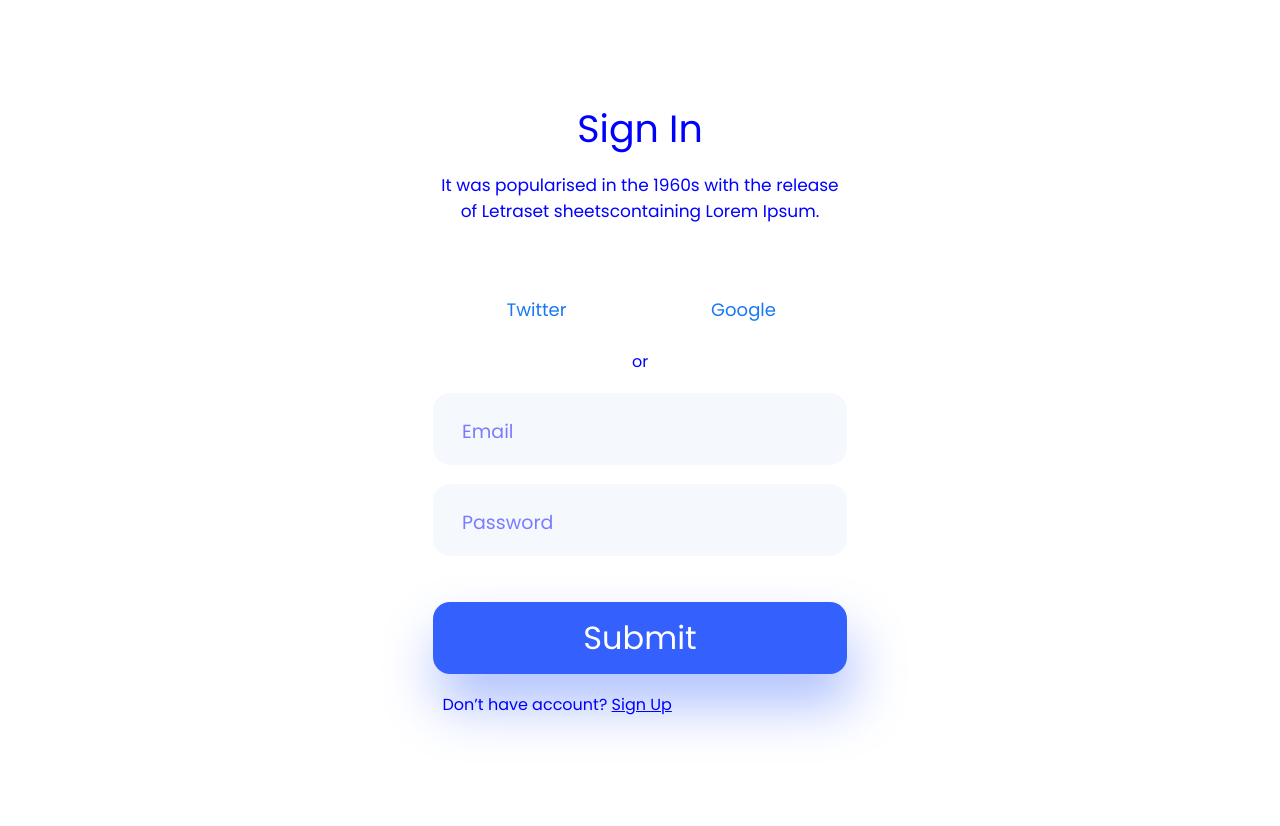
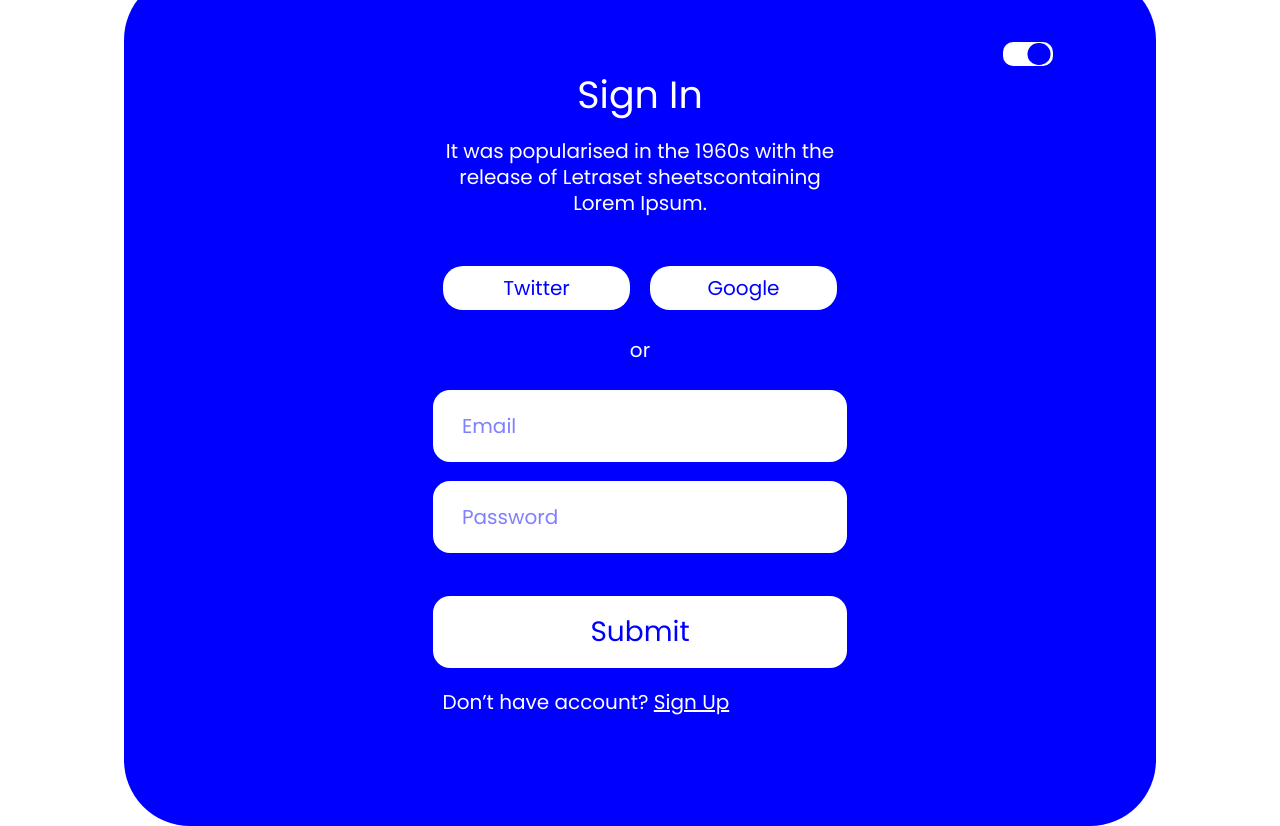
Before and after one commit to telare/MucleMate, a Next.js app: page /sign-in in a window 1280 px wide. Built offline with nearby package versions, Linux system fonts and the light colour scheme.

Commit message:
added global variables, apply for form styles & btn mixin, theme btn, styling depen on global html class functionality

```diff
--- a/src/app/(auth)/Form.module.scss
+++ b/src/app/(auth)/Form.module.scss
@@ -1,18 +1,34 @@
 @use "@shared/styles/mixins/btn__mixins" as global_btn__mixins;
 @use "@shared/styles/mixins/div__mixin" as global_div__mixins;
 @use "@shared/styles/mixins/breakpoints__mixin" as global_breakpoints__mixins;
+@use "@shared/styles/Variables" as variables;
 
-//scaled
 .main__con {
   @include global_div__mixins.basic__div($width: 1032px, $height: 852px);
-  background-color: white;
   border-radius: 66px;
   flex-direction: column;
-
+  position: relative;
+  .theme_btn__con {
+    position: absolute;
+    right: 10%;
+    top: 8%;
+  }
+  background-color: variables.$base_background_color__dark;
+  color: variables.$base_color__dark;
+  input {
+    background-color: variables.$base_input_background_color__light;
+    color: variables.$base_input_color;
+  }
+  :global(html.dark) & {
+    background-color: variables.$base_background_color__light;
+    color: variables.$base_color__light;
+    input {
+      background-color: variables.$base_input_background_color__dark;
+    }
+  }
   form {
     @include global_div__mixins.basic__div($width: 414px, $height: 686px);
     flex-direction: column;
-
     div:nth-last-child(1) {
       @include global_div__mixins.basic__div($height: 20%);
       flex-direction: column;
@@ -23,6 +39,11 @@
         margin-left: 19px;
         width: 100%;
         margin-top: 19px;
+        font-size: variables.$base_font_size_p__desktop;
+        color: variables.$base_color__dark;
+        :global(html.dark) & {
+          color: variables.$base_color__light;
+        }
       }
       a {
         text-decoration: underline;
@@ -30,16 +51,19 @@
       button {
         width: 100%;
         height: 72px;
-        font-size: 32px;
-        background-color: #3461fd;
-        color: white;
-        box-shadow: 5px 31px 53px 0px rgba(52, 97, 253, 0.4);
+        font-size: variables.$base_font_size_btn__desktop;
+        // box-shadow: 5px 31px 53px 0px rgba(52, 97, 253, 0.4);
         border-radius: 17px;
         margin: 0px;
+        background-color: variables.$base_background_color__dark;
+        color: variables.$base_color__dark;
+        :global(html.light) & {
+          background-color: variables.$base_background_color__light;
+          color: variables.$base_color__light;
+        }
       }
     }
   }
-
   @include global_breakpoints__mixins.breakpoint(small) {
     @include global_div__mixins.basic__div($width: 90%, $height: 80%);
     form {
@@ -52,7 +76,7 @@
         }
         button {
           border-radius: 14px;
-          font-size: 20px;
+          font-size: variables.$base_font_size_btn__mobile;
         }
       }
     }
@@ -63,153 +87,64 @@
   @include global_div__mixins.basic__div($width: 100%, $height: 20%);
   flex-direction: column;
   text-align: center;
-
   h1 {
-    font-size: 38px;
+    font-size: variables.$base_font_size_title__desktop;
     line-height: 48px;
   }
-
   p {
     margin: 19px 0 0;
-    font-size: 17px;
+    font-size: variables.$base_font_size_p__desktop;
     line-height: 26px;
   }
 }
 
 .social__btns {
   @include global_div__mixins.basic__div($width: 100%, $height: 12%);
+
+  button {
+    background-color: variables.$base_background_color__light;
+    color: variables.$base_color__light;
+    :global(html.dark) & {
+      background-color: variables.$base_background_color__dark;
+      color: variables.$base_color__dark;
+    }
+  }
+
   margin-top: 35px;
 }
 
-.or-con {
+.or__con {
   @include global_div__mixins.basic__div($width: 100%, $height: 6%);
+  font-size: variables.$base_font_size_p__desktop;
 }
 
 .input_fields__con {
   @include global_div__mixins.basic__div($width: 100%, $height: auto);
   flex-direction: column;
-  text-align:left;
+  text-align: left;
   input {
-    width: 100%;
-    height: 72px;
+    @include global_div__mixins.basic__div($width: 100%, $height: 72px);
     padding: 22px 29px;
     margin: 19px 0 0;
-    background-color: #f5f9fe;
     border-radius: 17px;
-    font-size: 24px;
+    // font-size: 24px;
+    font-size: variables.$base_font_size_p__desktop;
     &::placeholder {
-      font-size: 19px;
       line-height: 29px;
     }
-
     &:focus {
       outline: none;
     }
   }
-  span{
-    color: red;
-    width:100%;
+  span {
+    width: 100%;
+    :global(html.light) & {
+      color: variables.$base_color__dark;
+    }
+    :global(html.dark) & {
+      color: variables.$base_color__light;
+    }
   }
   @include global_breakpoints__mixins.breakpoint(small) {
-
   }
 }
-
-// .main__con {
-//   @include global_div__mixins.basic__div($width: 860px, $height: 710px);
-//   background-color: white;
-//   border-radius: 55px;
-//   flex-direction: column;
-//   form {
-//     @include global_div__mixins.basic__div($width: 345px, $height: 572px);
-//     flex-direction: column;
-//     div:nth-last-child(1) {
-//       @include global_div__mixins.basic__div($height: 20%);
-//       flex-direction: column;
-//       margin-top: 29px;
-//       text-align: left;
-//       p {
-//         margin-left: 16px;
-//         width: 100%;
-//         margin-top: 16px;
-//       }
-//       button {
-//         width: 100%;
-//         height: 60px;
-//         background-color: #3461fd;
-//         color: white;
-//         box-shadow: 4px 26px 44px 0px rgba(52, 97, 253, 0.4);
-//         border-radius: 14px;
-//         margin: 0px;
-//       }
-//     }
-//   }
-
-//   @include global_breakpoints__mixins.breakpoint(small) {
-//     @include global_div__mixins.basic__div($width: 90%, $height: 80%);
-//     form {
-//       @include global_div__mixins.basic__div($width: 345px, $height: 572px);
-//       div:nth-last-child(1) {
-//         margin-top: 32px;
-//         p {
-//           margin-left: 16px;
-//           width: 100%;
-//           margin-top: 16px;
-//         }
-//         button {
-//           //   box-shadow: 4px 26px 44px 0px rgba(52, 97, 253, 0.4);
-//           border-radius: 14px;
-//         }
-//       }
-//     }
-//   }
-// }
-
-// .title__con {
-//   @include global_div__mixins.basic__div($width: 100%, $height: 20%);
-//   flex-direction: column;
-//   text-align: center;
-//   h1 {
-//     font-size: 32px;
-//     line-height: 40px;
-//   }
-//   p {
-//     margin: 16px 0 0;
-//     font-size: 14px;
-//     line-height: 22px;
-//   }
-
-//   //   @include global_breakpoints__mixins.breakpoint(small) {
-//   //   }
-// }
-
-// .social__btns {
-//   @include global_div__mixins.basic__div($width: 100%, $height: 10%);
-//   margin-top: 29px;
-// }
-
-// .or-con {
-//   @include global_div__mixins.basic__div($width: 100%, $height: 5%);
-// }
-
-// .input_fields__con {
-//   @include global_div__mixins.basic__div($width: 100%, $height: auto);
-//   flex-direction: column;
-//   input {
-//     width: 100%;
-//     height: 60px;
-//     padding: 18px 24px;
-//     margin: 16px 0 0;
-//     background-color: #f5f9fe;
-//     border-radius: 14px;
-//     &::placeholder {
-//       font-size: 16px;
-//       line-height: 24px;
-//     }
-//     &:focus {
-//       outline: none;
-//     }
-//   }
-//   //   @include global_breakpoints__mixins.breakpoint(small) {
-//   //   }
-// }
--- a/src/app/(auth)/components/Form.tsx
+++ b/src/app/(auth)/components/Form.tsx
@@ -3,7 +3,7 @@ import Button from "@/shared/components/buttons/Button";
 import styles from "../Form.module.scss";
 import { usePathname } from "next/navigation";
 import Link from "next/link";
-import { z, ZodObject, ZodRawShape} from "zod";
+import { z, ZodObject, ZodRawShape } from "zod";
 import { FormProvider, useForm } from "react-hook-form";
 import { zodResolver } from "@hookform/resolvers/zod";
 import FormField from "./FormField";
@@ -30,7 +30,9 @@ export default function AuthForm({ titleTexts, schema }: AuthFormProps) {
   return (
     <>
       <div className={styles.main__con}>
-        <ThemeBtn/>
+        <div className={styles.theme_btn__con}>
+          <ThemeBtn />
+        </div>
         <form onSubmit={methods.handleSubmit(submitFnc)}>
           {/* title */}
           <div className={styles.title__con}>
@@ -42,7 +44,7 @@ export default function AuthForm({ titleTexts, schema }: AuthFormProps) {
             <Button fnc={() => {}} text="Twitter" type="button" />
             <Button fnc={() => {}} text="Google" type="button" />
           </div>
-          <div className={styles.or__con}>or</div>
+          <div className={styles.or__con}><p>or</p></div>
           {/* inputs */}
           <FormProvider {...methods}>
             <div className={styles.input_fields__con}>
--- a/src/app/Root.scss
+++ b/src/app/Root.scss
@@ -1,3 +1,4 @@
+@use "@shared/styles/Variables.scss" as variables;
 body {
   // padding: 1.5%;
   height: 100vh;
@@ -6,12 +7,10 @@ body {
   justify-content: center;
   align-items: center;
   box-sizing: border-box;
+  background-color: variables.$base_background_color__light;
+  color: variables.$base_color__light;
+  html.dark & {
+    background-color: variables.$base_background_color__dark;
+    color: variables.$base_color__dark;
+  }
 }
-html.dark {
-  background-color: blue;
-  color: white;
-}
-html.light {
-  background-color: white;
-  color: blue;
-}
--- a/src/app/Wellcome.module.scss
+++ b/src/app/Wellcome.module.scss
@@ -1,5 +1,5 @@
-@use "../shared/styles/mixins/div__mixin.scss" as global__div-mixins;
-@use "../shared/styles/mixins/breakpoints__mixin.scss" as global__breakpoints-mixins;
+@use "@shared/styles/mixins/div__mixin.scss" as global__div-mixins;
+@use "@shared/styles/mixins/breakpoints__mixin.scss" as global__breakpoints-mixins;
 .main__con {
   @include global__div-mixins.basic__div();
   width: 100%;
@@ -40,7 +40,6 @@
     height: auto;
     flex-direction: column;
     animation: main_text__animation 3s ease-in-out 1 forwards;
-    color: white;
     h1 {
       line-height: 126px;
       font-size: 84px;
--- a/src/app/on-boarding/OnBoarding.module.scss
+++ b/src/app/on-boarding/OnBoarding.module.scss
@@ -1,12 +1,13 @@
-@use "../../shared/styles/mixins/div__mixin.scss" as global__div-mixins;
-@use "../../shared/styles/mixins/breakpoints__mixin.scss" as
+@use "@shared/styles/mixins/div__mixin.scss" as global__div-mixins;
+@use "@shared/styles/mixins/btn__mixins.scss" as global__btn-mixins;
+@use "@shared/styles/mixins/breakpoints__mixin.scss" as
   global__breakpoints-mixins;
+@use "@shared/styles/Variables.scss" as variables;
 .main__con {
   @include global__div-mixins.basic__div();
   width: 100%;
   height: 100%;
   justify-content: flex-end;
-  color: white;
   font-weight: bold;
 }
 .back__img {
@@ -16,6 +17,7 @@
 }
 .main__con__inner {
   @include global__div-mixins.basic__div();
+  position: relative;
   width: auto;
   height: auto;
   flex-direction: column;
@@ -41,6 +43,10 @@
     width: 539px;
     height: 44px;
     margin-top: 24px;
+    button {
+      @include global__btn-mixins.btn();
+      background-color: rgba(255, 255, 255, 0.09);
+    }
   }
 
   @include global__breakpoints-mixins.breakpoint(small) {
@@ -73,3 +79,14 @@
     }
   }
 }
+
+.skip__btn {
+  @include global__btn-mixins.btn();
+  background-color: rgba(255, 255, 255, 0.09);
+  color: variables.$base_accent_color;
+  width: 4%;
+  height: 3%;
+  position: absolute;
+  top: 10%;
+  right: 2%;
+}
--- a/src/shared/components/buttons/ThemeBtn.tsx
+++ b/src/shared/components/buttons/ThemeBtn.tsx
@@ -6,6 +6,9 @@ import styles from "@shared/styles/components-styles/themeBtn.module.scss";
 export default function ThemeBtn() {
   const { theme, setTheme } = useTheme();
   const [mounted, setMounted] = useState<boolean>(false);
+  function themeBtnFnc(): void {
+    setTheme(theme === "dark" ? "light" : "dark");
+  }
   useEffect(() => {
     setMounted(true);
   }, []);
@@ -15,9 +18,15 @@ export default function ThemeBtn() {
         text=""
         type="button"
         style={styles.button}
-        fnc={() => setTheme(theme === "dark" ? "light" : "dark")}
+        fnc={() => themeBtnFnc()}
       >
-        <div className={styles.ball}></div>
+        <div
+          className={
+            theme === "dark"
+              ? [styles.ball, styles.active__ball].join(" ")
+              : [styles.ball, styles.non__active__ball].join(" ")
+          }
+        ></div>
       </Button>
     );
   }
--- /dev/null
+++ b/src/shared/styles/Variables.scss
@@ -0,0 +1,26 @@
+$base_accent_color: yellow;
+$base_input_color:blue;
+
+/*theme colors*/
+$base_background_color__light: white;
+$base_color__light: blue;
+
+$base_background_color__dark: blue;
+$base_color__dark: white;
+
+$base_input_background_color__dark: #f5f9fe;
+$base_input_background_color__light:white;
+
+
+/*font-sizes*/
+/*text*/
+$base_font_size_big_title__desktop: 48px;
+$base_font_size_title__desktop: 38px;
+$base_font_size_p__desktop: 20px;
+
+$base_font_size_title__mobile: 24px;
+$base_font_size_p__mobile: 14px;
+
+/*btn*/
+$base_font_size_btn__desktop: 28px;
+$base_font_size_btn__mobile: 24px;
--- a/src/shared/styles/components-styles/themeBtn.module.scss
+++ b/src/shared/styles/components-styles/themeBtn.module.scss
@@ -2,6 +2,7 @@
 @use "@shared/styles/mixins/div__mixin.scss" as global__div_mixins;
 @use "@shared/styles/mixins/breakpoints__mixin.scss" as
   global__breakpoints-mixins;
+@use "@shared/styles/Variables.scss" as variables;
 
 .button {
   @include global__btn_mixins.btn(
@@ -12,18 +13,33 @@
   );
   justify-content: start;
   position: relative;
+  :global(html.light) & {
+    background-color: variables.$base_background_color__light;
+  }
+  :global(html.dark) & {
+    background-color: variables.$base_background_color__dark;
+  }
   .ball {
     @include global__div_mixins.basic__div($width: 45%, $height: 90%);
     border-radius: 50%;
     position: absolute;
     margin-left: 5%;
     margin-right: 5%;
-    // animation: ball_anim 1s ease-in-out 1;
+    transition: transform 1s ease-in-out;
+    :global(html.light) & {
+      background-color: variables.$base_background_color__dark;
+      transform: translateX(100%);
+    }
+    :global(html.dark) & {
+      background-color: variables.$base_background_color__light;
+      transform: translateX(0);
+    }
+    // animation: ball_anim 2s ease-in-out 1 backwards ;
+  }
+  .active__ball {
+    transform: translateX(100%);
+  }
+  .non__active__ball {
+    transform: translateX(0);
   }
 }
-
-// @keyframes ball_anim {
-//   to{
-//     transform: translateX(90%);
-//   }
-// }
```
Also changed, not shown: src/app/on-boarding/components/OnBoardingScreen.tsx (+9 -2 lines), src/app/on-boarding/components/SkipBtn.tsx (added, +8 -0 lines), src/shared/styles/mixins/btn__mixins.scss (+17 -3 lines).
